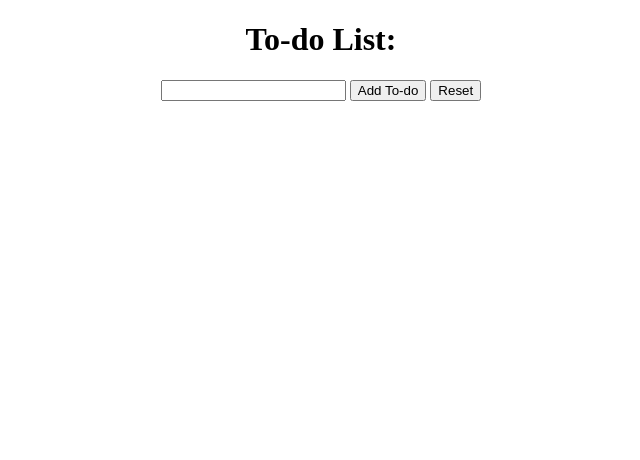
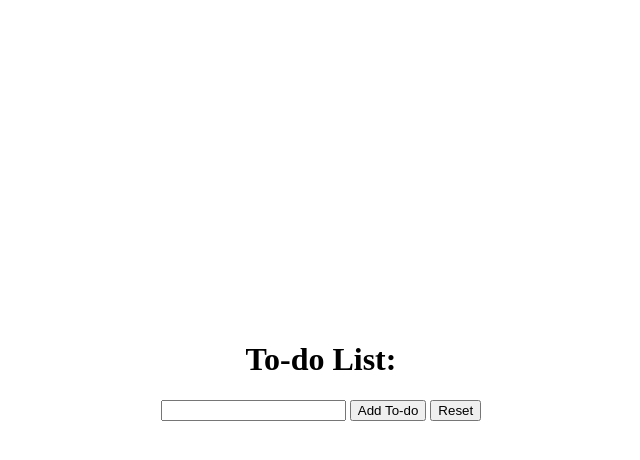
Before and after one commit to hpweisberg/dom-todo-lab, a plain HTML site: page index.html in a window 1280 px wide. Shown: the whole page, without its empty margins (319-959 px from the left). Drawn offline with Linux system fonts and the light colour scheme.

Commit message:
center content vertically

```diff
--- a/style.css
+++ b/style.css
@@ -1,6 +1,12 @@
 body {
   text-align: center;
-  margin: 0 auto;
+  margin: auto;
+  display: flex;
+  justify-content: center;
+  flex-direction: column;
+  align-items: center;
+  padding-top: 40vh;
+  padding-bottom: 40vh;
 }
 
 ul {
```
